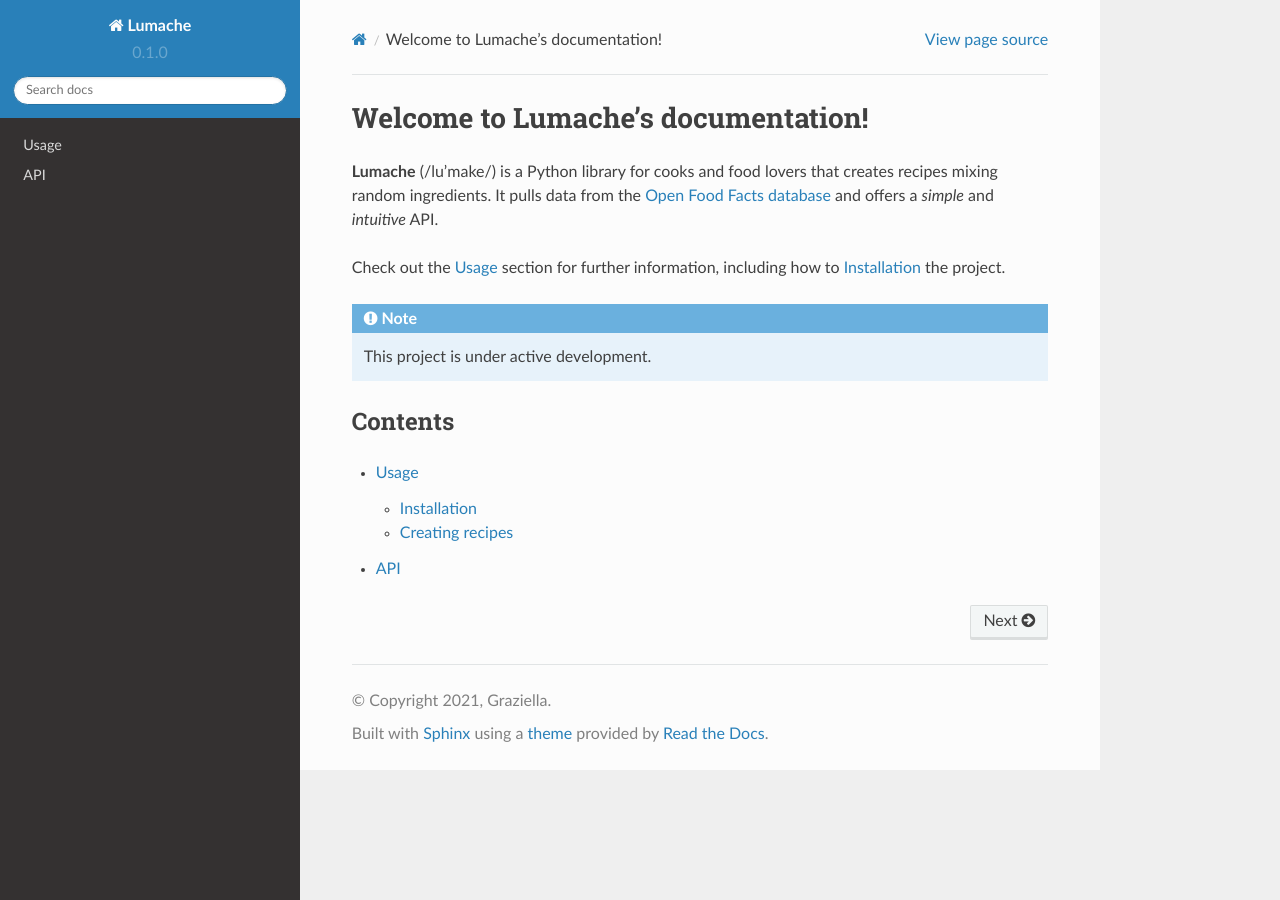
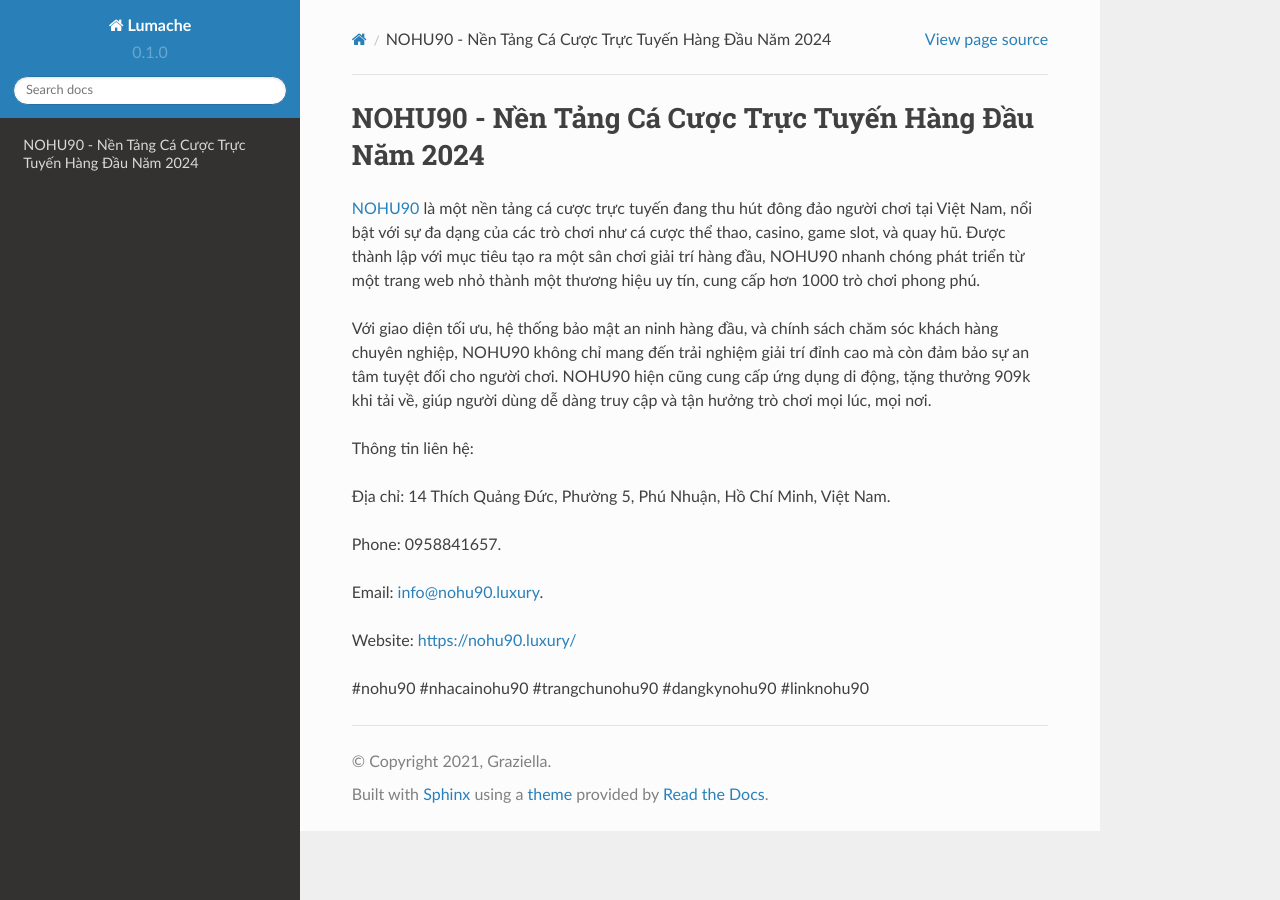
Before and after one commit to vqtranquocthuan424/nohu90luxury, a Sphinx documentation site: the page built from docs/source/index.rst, in a window 1280 px wide. Built offline with Sphinx 7.4.7 and the Read the Docs theme 2.0.0, drawn with Linux system fonts in a browser that asks for light colours.

Commit message:
Update index.rst

```diff
--- a/docs/source/index.rst
+++ b/docs/source/index.rst
@@ -1,22 +1,18 @@
-Welcome to Lumache's documentation!
+NOHU90 - Nền Tảng Cá Cược Trực Tuyến Hàng Đầu Năm 2024
 ===================================
 
-**Lumache** (/lu'make/) is a Python library for cooks and food lovers
-that creates recipes mixing random ingredients.
-It pulls data from the `Open Food Facts database <https://world.openfoodfacts.org/>`_
-and offers a *simple* and *intuitive* API.
+`NOHU90 <https://nohu90.luxury/>`_ là một nền tảng cá cược trực tuyến đang thu hút đông đảo người chơi tại Việt Nam, nổi bật với sự đa dạng của các trò chơi như cá cược thể thao, casino, game slot, và quay hũ. Được thành lập với mục tiêu tạo ra một sân chơi giải trí hàng đầu, NOHU90 nhanh chóng phát triển từ một trang web nhỏ thành một thương hiệu uy tín, cung cấp hơn 1000 trò chơi phong phú.
 
-Check out the :doc:`usage` section for further information, including
-how to :ref:`installation` the project.
+Với giao diện tối ưu, hệ thống bảo mật an ninh hàng đầu, và chính sách chăm sóc khách hàng chuyên nghiệp, NOHU90 không chỉ mang đến trải nghiệm giải trí đỉnh cao mà còn đảm bảo sự an tâm tuyệt đối cho người chơi. NOHU90 hiện cũng cung cấp ứng dụng di động, tặng thưởng 909k khi tải về, giúp người dùng dễ dàng truy cập và tận hưởng trò chơi mọi lúc, mọi nơi.
 
-.. note::
+Thông tin liên hệ:
 
-   This project is under active development.
+Địa chỉ: 14 Thích Quảng Đức, Phường 5, Phú Nhuận, Hồ Chí Minh, Việt Nam.
 
-Contents
---------
+Phone: 0958841657.
 
-.. toctree::
+Email: info@nohu90.luxury.
 
-   usage
-   api
+Website: https://nohu90.luxury/
+
+#nohu90 #nhacainohu90 #trangchunohu90 #dangkynohu90 #linknohu90
```
